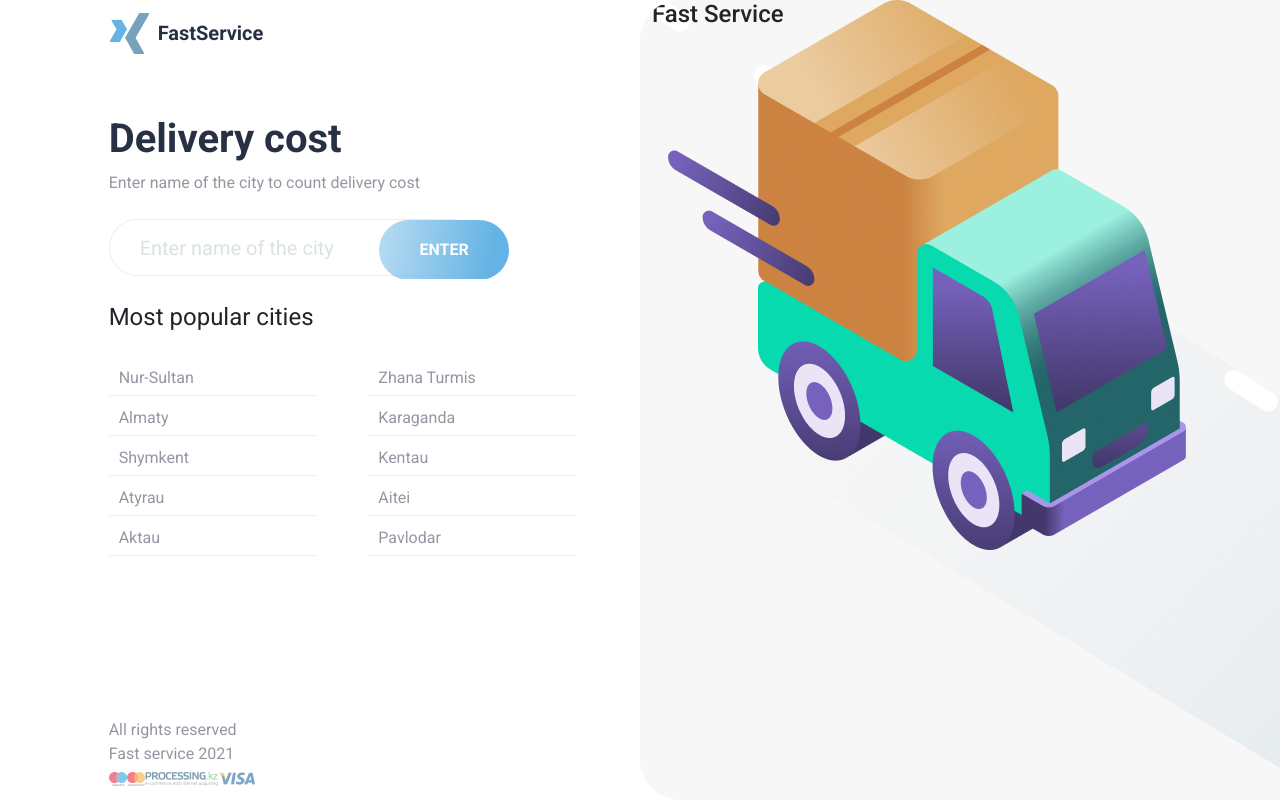
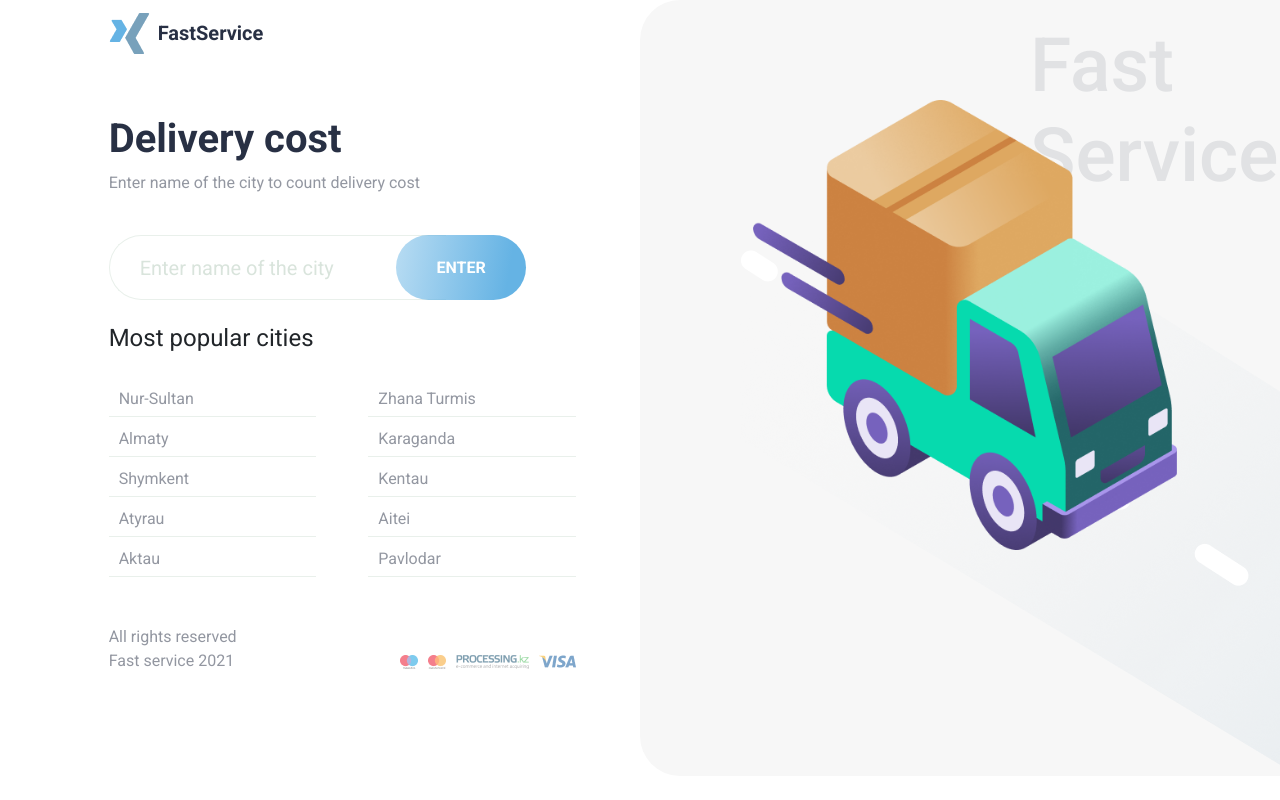
Before and after one commit to sktlmarat/mechta-test, a Vue app: page / in a window 1280 px wide. Built offline with nearby package versions, Linux system fonts and the light colour scheme.

Commit message:
fix: scrollbar

```diff
--- a/src/components/HelloWorld.vue
+++ b/src/components/HelloWorld.vue
@@ -1,6 +1,6 @@
 <template>
   <div class="main">
-    <b-row>
+    <b-row class="row">
       <b-col md="1"></b-col>
       <b-col md="5">
         <div>
@@ -13,10 +13,8 @@
         </div>
         <h1 class="main-heading mt-5">Delivery cost</h1>
         <p class="main-subheading">Enter name of the city to count delivery cost</p>
-        <div class="search-box my-4">
-          <input type="text" class="search" placeholder="Enter name of the city">
-          <button class="search-btn">Enter</button>
-        </div>
+        <input type="text" class="search my-4" placeholder="Enter name of the city">
+        <button class="search-btn">Enter</button>
         <h4 class="table-heading mb-4">Most popular cities</h4>
         <div class="table-row">
           <div class="table-col">
@@ -40,7 +38,7 @@
             <span>Pavlodar</span>
           </div>
         </div>
-        <footer class="desktop-footer">
+        <footer class="desktop-footer mt-5">
           <span>All rights reserved</span>
           <br>
           <span>Fast service 2021</span>
@@ -56,7 +54,7 @@
         <img src="../assets/free-shipping 1.png" alt="" class="car-img">
         <img src="../assets/Vector 1.png" alt="" class="road-img">
         <img src="../assets/Vector 2.png" alt="" class="peshehod">
-        <h4 class="img-title">Fast Service</h4>
+        <h4 class="img-title">Fast <br>Service</h4>
       </b-col>
     </b-row>
   </div>
@@ -77,6 +75,10 @@ export default {
 
 html, * {
   font-family: 'Roboto', sans-serif;
+}
+
+html {
+  overflow-y: scroll;
 }
 
 .main {
@@ -101,24 +103,22 @@ html, * {
   color: rgba(40, 48, 68, 0.5);
 }
 
-.search-box {
-  height: 60px;
-  overflow: hidden;
-}
 
 .search {
   background: #FFFFFF;
   border: 1px solid #E9F0EB;
-  box-sizing: content-box;
-  border-radius: 50px;
-  height: 90%;
+  box-sizing: border-box;
+  border-bottom-left-radius: 50px;
+  border-top-left-radius: 50px;
+  border-right: none;
+  height: 65px;
   width: 65%;
   padding-left: 30px;
   font-weight: 700;
   font-size: 24px;
   color: #283044;
-  border-right: none;
   padding-top: 0px;
+  padding-right: 50px;
 }
 
 .search:focus {
@@ -140,40 +140,57 @@ html, * {
   background: linear-gradient(279.56deg, #65B3E4 15.15%, rgba(120, 161, 187, 0) 171.55%);
   border-radius: 50px;
   width: 25%;
-  height: 100%;
-  margin-left: -100px;
+  height: 65px;
+  margin-left: -50px;
   box-sizing: border-box;
   font-weight: 700;
   text-transform: uppercase;
   size: 24px;
   color: #FFFFFF;
   border: none;
+  vertical-align: middle;
+  transform: translateY(-3px);
 }
 
 .image-column {
-  overflow: hidden;
   position: relative;
   background-color: #F7F7F7;
   border-radius: 40px 0px 0px 40px;
-  height: 100vh;
+  height: 97vh;
+  overflow: hidden;
+  padding: 0px;
+  margin: 0px;
+  border: none;
 }
 
 .car-img {
+  left: 100px;
   position: absolute;
   z-index: 10;
+  height: 450px;
+  width: 450px;
+  top: 100px;
 }
 
 .road-img {
+  left: 100px;
+  top: 50px;
   position: absolute;
   z-index: 7;
 }
 
 .peshehod {
+  left: 100px;
+  top: 250px;
   position: absolute;
   z-index: 8;
 }
 
 .img-title {
+  font-size: 75px;
+  left: 390px;
+  top: 20px;
+  color: rgba(40, 48, 68, 0.1);
   position: absolute;
   z-index: 9;
 }
@@ -195,18 +212,20 @@ html, * {
   padding-top: 10px;
 }
 
-.desktop-footer {
-  position: absolute;
-  bottom: 10px;
-}
 
 .desktop-footer {
   size: 14px;
   color: #283044;
   opacity: 0.5;
 }
-.payment-images{
 
+.payment-images {
+  float: right;
+  padding-right: 10%;
+}
+.payment-images img{
+  margin-left: 10px;
 }
 
+
 </style>
```
